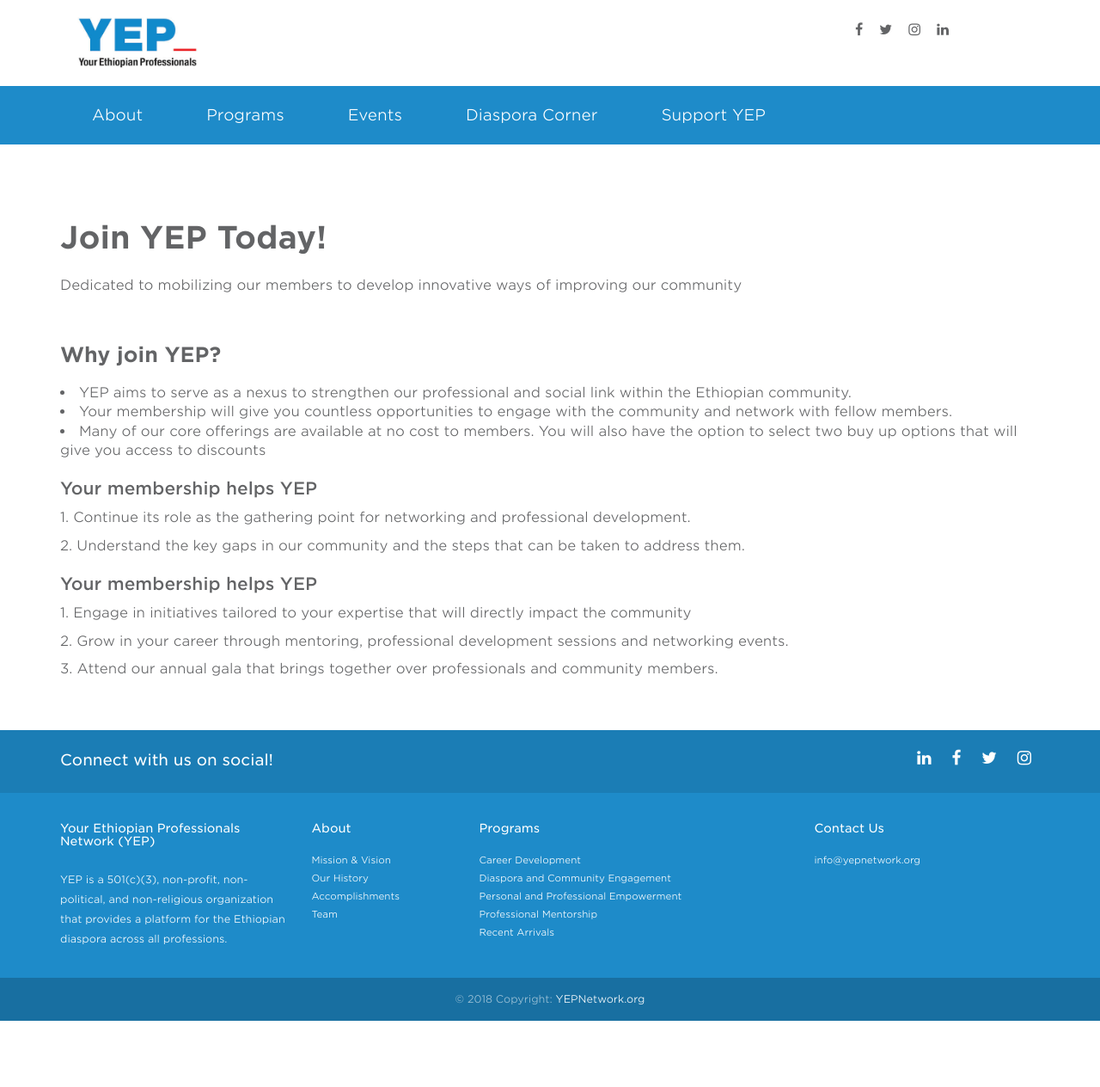
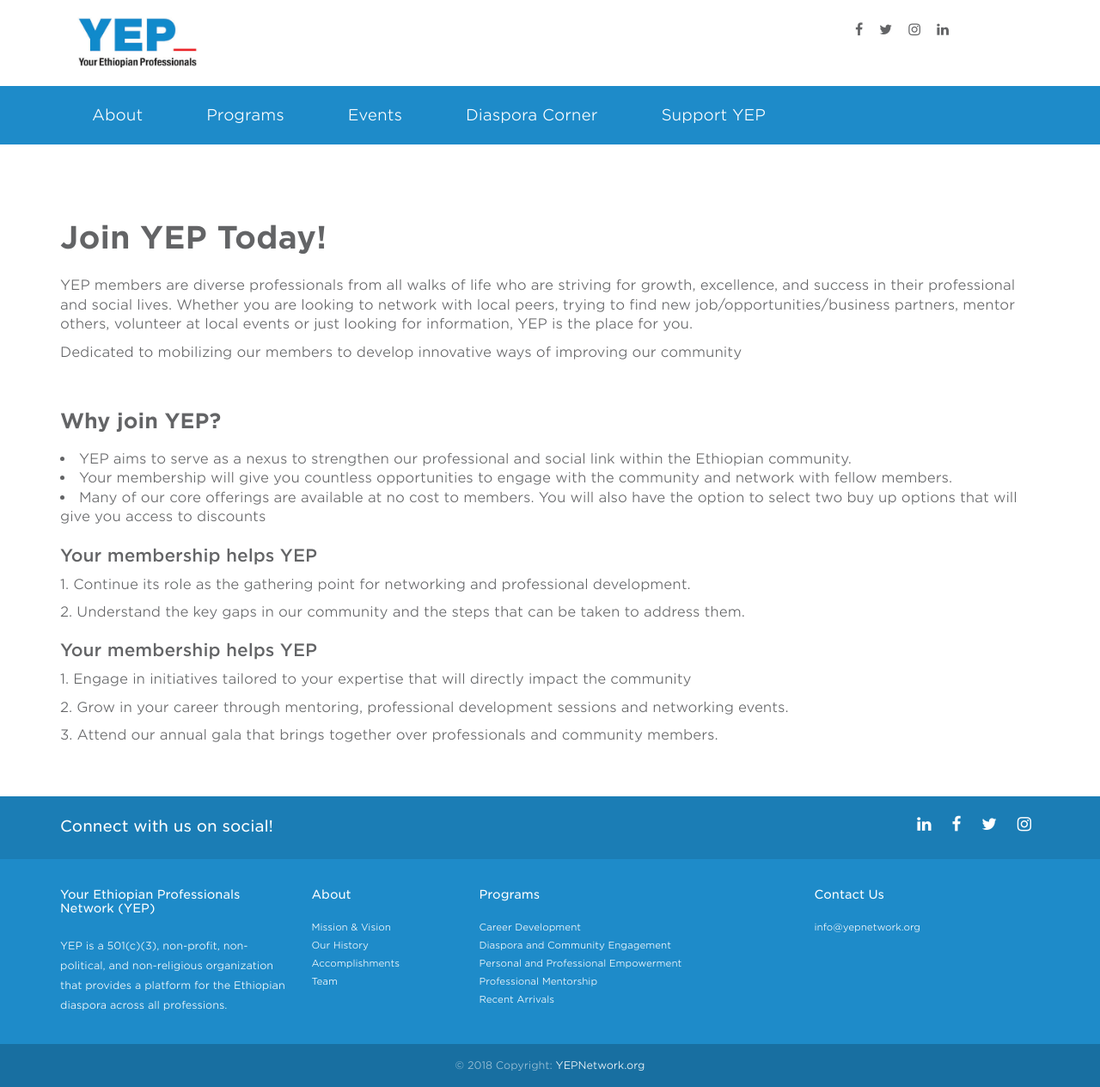
Before and after one commit to YEPNetwork/yepnetwork.github.io, a Jekyll site: the page built from _pages/join.html, in a window 1280 px wide. Shown: the whole page at 86% size. Built offline with Jekyll 4.4.1, drawn with Linux system fonts in a browser that asks for light colours; nearby versions of some CDN libraries; before the commit the page ends 1187 px from its top, so only the background shows below that.

Commit message:
Update join.html

```diff
--- a/_pages/join.html
+++ b/_pages/join.html
@@ -9,6 +9,7 @@
   <div class="row">
     <div class="col-sm-12">
       <h1>Join YEP Today!</h1>
+       <p>YEP members are diverse professionals from all walks of life who are striving for growth, excellence, and success in their professional and social lives.   Whether you are looking to network with local peers, trying to find new job/opportunities/business partners, mentor others, volunteer at local events or just looking for information, YEP is the place for you.</p>
        <p>Dedicated to mobilizing our members to develop innovative ways of improving our community </p>
       <h2> Why join YEP? </h2>
       <li> YEP aims to serve as a nexus to strengthen our professional and social link within the Ethiopian community.</li>
```
